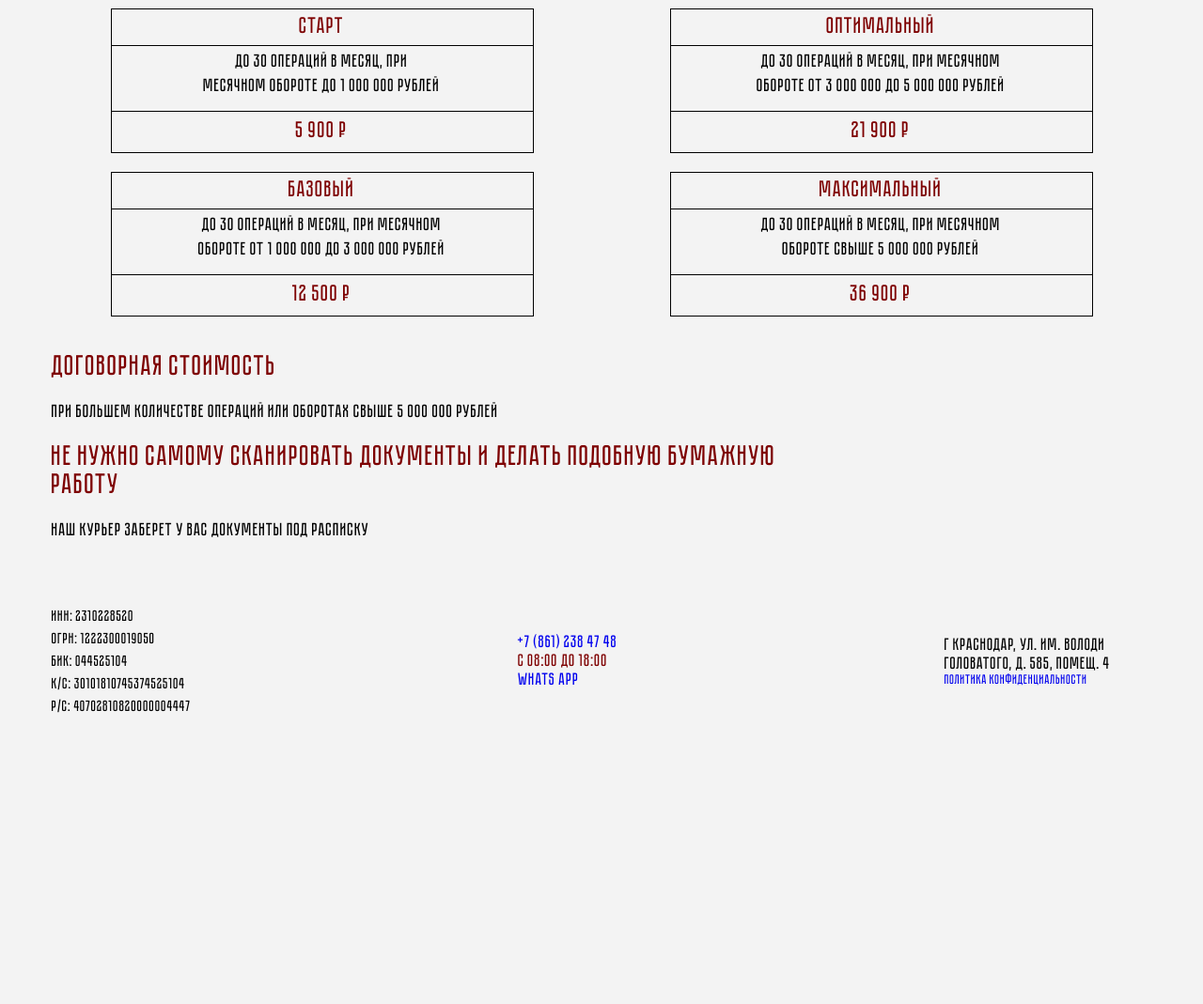
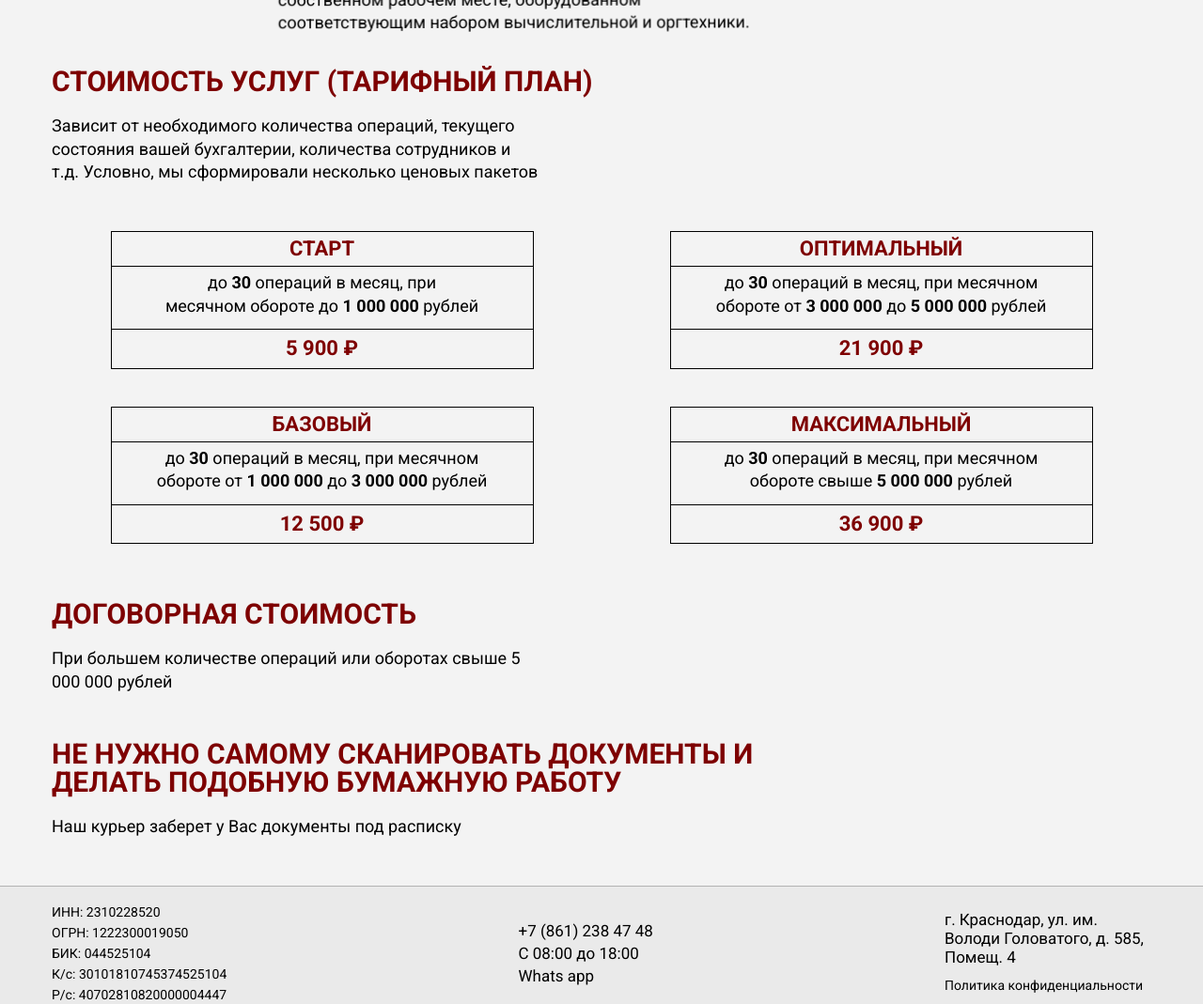
Before and after one commit to banan320/runa_site, a website built with Vite: page index.html in a window 1280 px wide. Shown: the part 1629-2698 px from the top of the page at 94% size. Before the commit the page ends 2420 px from the top, so only its background shows below. Built offline with nearby package versions, Linux system fonts and the light colour scheme.

Commit message:
review fonts/css/html, added img.

```diff
--- a/index.html
+++ b/index.html
@@ -15,7 +15,7 @@
               <img src="/source/logo.png" alt="Логотип" width="100px" />
             </div>
             <div class="address">
-              <p>г Краснодар, ул. им. Володи Головатого, д. 585, Помещ. 4</p>
+              <p>г. Краснодар, ул. им. Володи Головатого, д. 585, Помещ. 4</p>
             </div>
             <div class="contacts">
               <h4>
@@ -38,13 +38,17 @@
         <div class="container">
           <section class="main__info">
             <section class="info__outsourcing">
+              <div>
                 <h2>АУТСОРСИНГ БУХГАЛТЕРИИ</h2>
+              </div>
 
+              <div class="outsourcing__title">
+                <div class="outsourcing__item">
                   <p>
-                Компания оказывает услуги по ведению учета небольших компаний и
-                компаний с миллиардными оборотами. Возьмем на себя все вопросы,
-                связанные с организацией. восстановлением, ведением бухгалтерии
-                и кадрового учета.
+                    Компания оказывает услуги по ведению учета небольших
+                    компаний и компаний с миллиардными оборотами. Возьмем на
+                    себя все вопросы, связанные с организацией. восстановлением,
+                    ведением бухгалтерии и кадрового учета.
                   </p>
                   <ul>
                     <li>
@@ -53,17 +57,29 @@
                     </li>
                     <li>Расчет и оптимизация налогов, сдача отчетности</li>
                     <li>
-                  Кадровый учет, учет заработной платы, дивидендов, отпускных
+                      Кадровый учет, учет заработной платы, дивидендов,
+                      отпускных
                     </li>
                     <li>Консультации по вопросам бухгалтерского учета</li>
                     <li>
-                  Представительство в органах государственной власти, оказание
-                  юридической поддержки
+                      Представительство в органах государственной власти,
+                      оказание юридической поддержки
                     </li>
                     <li>
-                  Работа с банками - привлечение инвесторов, получение гарантий
+                      Работа с банками - привлечение инвесторов, получение
+                      гарантий
                     </li>
                   </ul>
+                </div>
+
+                <div class="title__img">
+                  <img
+                    src="/source/img/img_section.jpg"
+                    alt="photo"
+                    width="500px"
+                  />
+                </div>
+              </div>
             </section>
             <section class="info__whyOutsourcing">
               <div>
@@ -135,7 +151,9 @@
                   <div class="price__services">
                     <h3>СТАРТ</h3>
                     <p>
-                      до 30 операций в месяц, при месячном обороте до 1 000 000
+                      до <span>30</span> операций в месяц, при месячном обороте
+                      до
+                      <span>1 000 000</span>
                       рублей
                     </p>
                     <p class="cost__service">5 900 ₽</p>
@@ -143,8 +161,8 @@
                   <div class="price__services">
                     <h3>БАЗОВЫЙ</h3>
                     <p>
-                      до 30 операций в месяц, при месячном обороте от 1 000 000
-                      до 3 000 000 рублей
+                      до <span>30</span> операций в месяц, при месячном обороте
+                      от <span>1 000 000</span> до <span>3 000 000</span> рублей
                     </p>
                     <p class="cost__service">12 500 ₽</p>
                   </div>
@@ -154,16 +172,16 @@
                   <div class="price__services">
                     <h3>ОПТИМАЛЬНЫЙ</h3>
                     <p>
-                      до 30 операций в месяц, при месячном обороте от 3 000 000
-                      до 5 000 000 рублей
+                      до <span>30</span> операций в месяц, при месячном обороте
+                      от <span>3 000 000</span> до <span>5 000 000</span> рублей
                     </p>
                     <p class="cost__service">21 900 ₽</p>
                   </div>
                   <div class="price__services">
                     <h3>МАКСИМАЛЬНЫЙ</h3>
                     <p>
-                      до 30 операций в месяц, при месячном обороте свыше 5 000
-                      000 рублей
+                      до <span>30</span> операций в месяц, при месячном обороте
+                      свыше <span>5 000 000</span> рублей
                     </p>
                     <p class="cost__service">36 900 ₽</p>
                   </div>
@@ -171,7 +189,7 @@
               </div>
             </section>
 
-            <section>
+            <section class="contract__cost">
               <div>
                 <h2>ДОГОВОРНАЯ СТОИМОСТЬ</h2>
               </div>
@@ -183,7 +201,7 @@
               </div>
             </section>
 
-            <section>
+            <section class="courier__scan">
               <div class="courier">
                 <h2>
                   НЕ НУЖНО САМОМУ СКАНИРОВАТЬ ДОКУМЕНТЫ И ДЕЛАТЬ ПОДОБНУЮ
@@ -216,7 +234,7 @@
               <a href="#">Whats app</a>
             </div>
             <div class="footer__address">
-              <p>г Краснодар, ул. им. Володи Головатого, д. 585, Помещ. 4</p>
+              <p>г. Краснодар, ул. им. Володи Головатого, д. 585, Помещ. 4</p>
               <a href="#">Политика конфиденциальности </a>
             </div>
           </div>
--- a/source/scss/style.scss
+++ b/source/scss/style.scss
@@ -1,11 +1,11 @@
 // обнуляющие стили
 @import "_reset";
 
-@import "_fonts";
+@import url("https://fonts.googleapis.com/css2?family=Roboto:wght@400;700&display=swap");
 
 body {
-  font-family: "Pobeda";
-  font-weight: 700;
+  font-family: "Roboto";
+  font-weight: 400;
   background-color: #f3f3f3;
   height: 100vh;
   h1,
@@ -53,18 +53,20 @@ body {
 }
 .address,
 .footer__address {
-  font-weight: 700;
+  font-weight: 400;
   p {
     max-width: 220px;
     line-height: 20px;
-    font-size: 18px;
+    font-size: 17px;
   }
 }
 .contacts,
 .footer__contacts {
   * {
-    line-height: 20px;
-    font-size: 18px;
+    color: #000;
+    font-weight: 400;
+    line-height: 24px;
+    font-size: 17px;
   }
 }
 .main {
@@ -72,22 +74,21 @@ body {
 .main__info {
   display: flex;
   flex-direction: column;
-  // align-items: center;
   p,
   li {
-    font-size: 19px;
+    font-size: 18px;
     max-width: 500px;
     line-height: 1.37;
     margin: 20px 0 20px 0;
   }
   p {
-    max-width: 800px;
+    max-width: 520px;
   }
   h2 {
     font-size: 30px;
   }
   h3 {
-    font-size: 24px;
+    font-size: 22px;
   }
 }
 
@@ -96,16 +97,15 @@ body {
   padding: 200px 0;
   position: relative;
   opacity: 1;
-  margin-bottom: 30px;
+  margin-bottom: 50px;
 }
 .section__title {
   position: relative;
   min-width: 200px;
-  width: 600px;
+  width: 760px;
 
   h1 {
     letter-spacing: 5px;
-    line-height: 1.1;
     font-size: 60px;
     margin-bottom: 20px;
   }
@@ -113,10 +113,11 @@ body {
   p {
     text-align: center;
     color: #fff;
+    font-weight: 400;
   }
   p {
     letter-spacing: 2px;
-    font-size: 25px;
+    font-size: 24px;
   }
 }
 
@@ -131,12 +132,31 @@ body {
 }
 
 .info__outsourcing {
+  margin-bottom: 30px;
   p,
   li {
     word-break: break-word;
     text-wrap: balance;
   }
 }
+.outsourcing__title {
+  display: flex;
+  justify-content: space-between;
+  align-items: center;
+  flex-wrap: wrap;
+}
+
+.outsourcing__item {
+  margin-right: 10px;
+}
+
+.title__img {
+  max-width: 560px;
+  img {
+    width: 100%;
+  }
+}
+
 .info__whyOutsourcing {
 }
 .swiper {
@@ -147,8 +167,14 @@ body {
     padding: 15px;
   }
 }
+.contract__cost {
+  margin-bottom: 30px;
+}
 .info__costOfServices {
   margin-bottom: 20px;
+  p {
+    margin-bottom: 50px;
+  }
 }
 .price__block {
   display: flex;
@@ -157,7 +183,6 @@ body {
   flex-wrap: wrap;
 }
 .price__item {
-  // flex: 0 1 470px;
   max-width: 450px;
   &:first-child {
     margin-right: 20px;
@@ -165,7 +190,7 @@ body {
 }
 .price__services {
   border: 1px solid #000;
-  margin-bottom: 20px;
+  margin-bottom: 40px;
 
   h3 {
     text-align: center;
@@ -180,8 +205,11 @@ body {
     text-wrap: balance;
     padding: 5px;
   }
+  span {
+    font-weight: 700;
+  }
   .cost__service {
-    font-size: 24px;
+    font-size: 22px;
   }
 }
 
@@ -191,13 +219,15 @@ body {
   }
 }
 .footer {
+  border-top: 1px solid #b3b3b3;
+  background-color: #eaeaea;
 }
 .footer__info {
 }
 .footer__companyCard {
   p {
     margin-bottom: 8px;
-    font-size: 16px;
+    font-size: 14px;
   }
   p:last-child {
     margin-bottom: 0;
@@ -206,4 +236,12 @@ body {
 .footer__contacts {
 }
 .footer__address {
+  p {
+    margin-bottom: 10px;
+  }
+  a {
+    font-weight: 300;
+    line-height: 21px;
+    color: #000;
+  }
 }
```
Also changed, not shown: css/style.css, source/img/img_section.jpg (added). Lines whose indentation alone changed are shown as unchanged.
